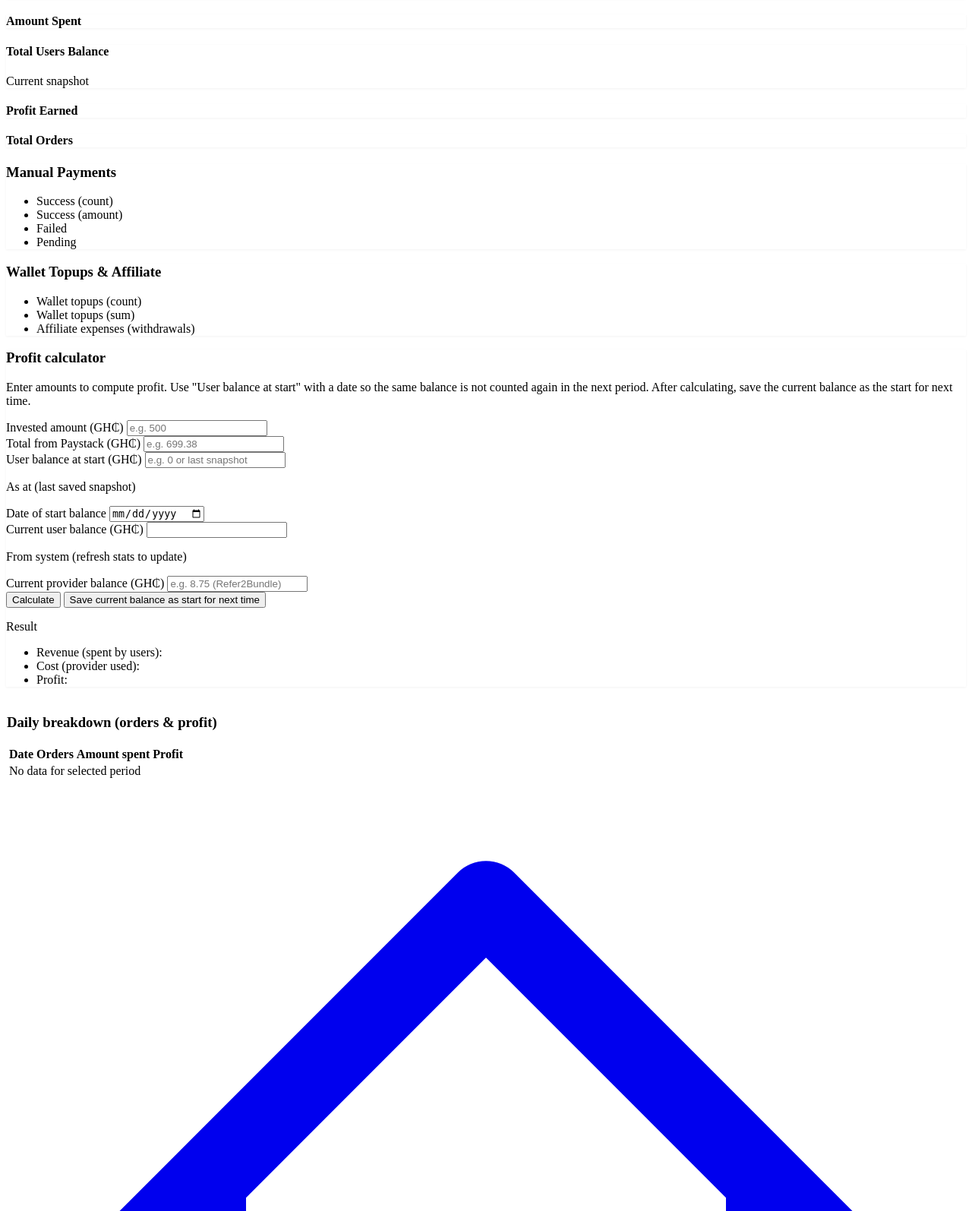
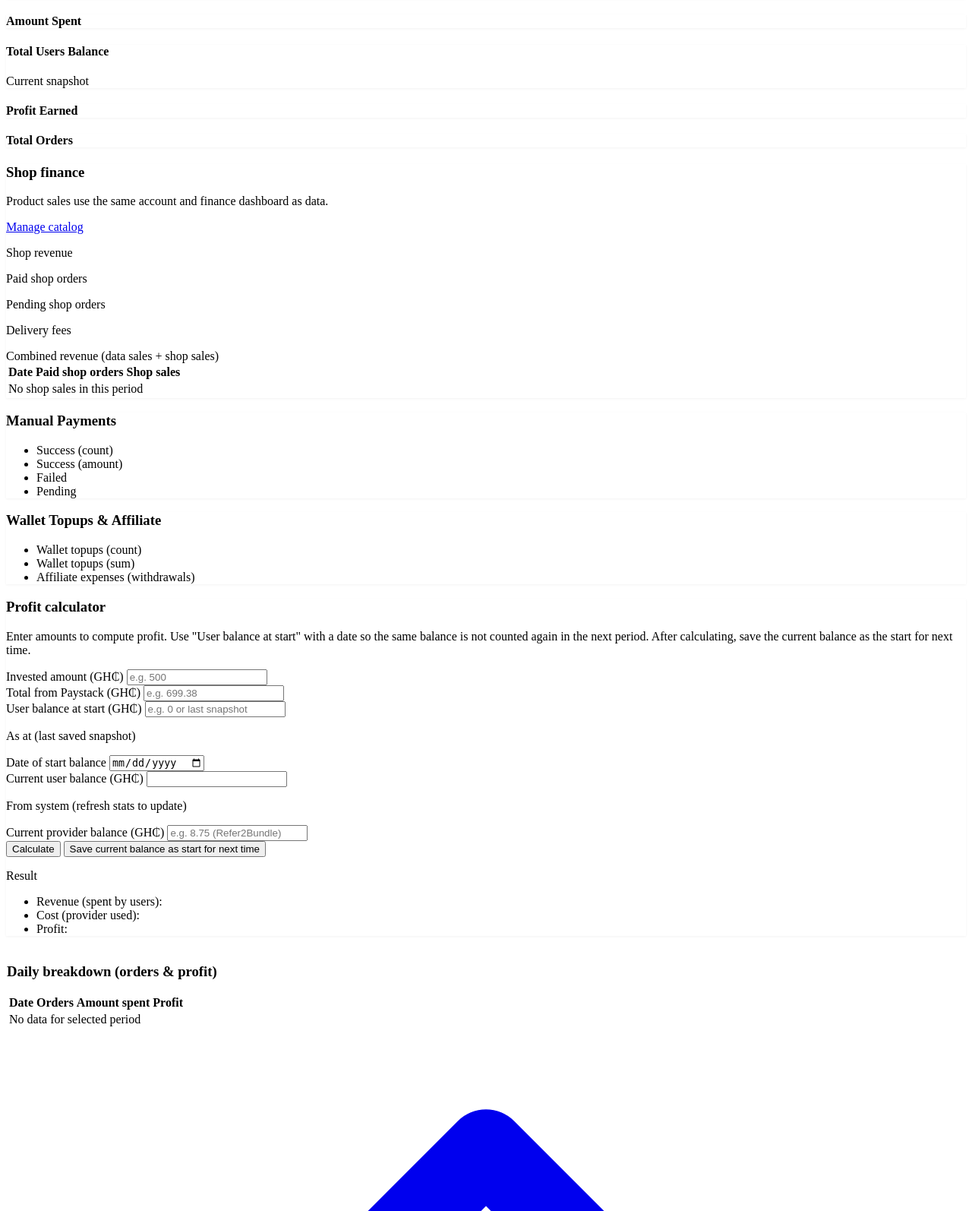
Before and after one commit to Onezsolo/datatem, a Laravel app: page /admin/statistics in a window 1280 px wide. Shown: the part 1849-3443 px from the top of the page at 76% size. Run offline with Laravel 12, Linux system fonts and the light colour scheme; data that the repository does not hold is empty.

Commit message:
feat(admin): show shop revenue in shared finance dashboard

```diff
--- a/resources/views/admin/statistics.blade.php
+++ b/resources/views/admin/statistics.blade.php
@@ -50,6 +50,65 @@
             <div class="admin-card p-6 bg-white shadow-xl border border-slate-200/50">
                 <h4 class="text-slate-400 font-black uppercase tracking-widest text-[10px] mb-2">Total Orders</h4>
                 <p class="text-2xl font-black text-slate-900" x-text="data.total_orders != null ? data.total_orders : 0"></p>
+            </div>
+        </div>
+
+        <!-- Shop finance (same dashboard as data) -->
+        <div class="admin-card p-6 border border-slate-200/50 bg-white mb-10">
+            <div class="flex flex-wrap items-end justify-between gap-3">
+                <div>
+                    <h3 class="text-lg font-black text-slate-900">Shop finance</h3>
+                    <p class="text-xs text-slate-500 mt-1">Product sales use the same account and finance dashboard as data.</p>
+                </div>
+                <a href="{{ route('admin.shop') }}" class="text-sm font-bold text-brand-navy underline underline-offset-4">Manage catalog</a>
+            </div>
+
+            <div class="mt-4 grid grid-cols-2 gap-4 lg:grid-cols-4">
+                <div class="rounded-control border border-line bg-surface-muted p-4">
+                    <p class="text-[10px] font-black uppercase tracking-wider text-muted">Shop revenue</p>
+                    <p class="mt-1 text-xl font-black text-brand-navy" x-text="'GHS ' + Number(data.shop_revenue || 0).toFixed(2)"></p>
+                </div>
+                <div class="rounded-control border border-line bg-surface-muted p-4">
+                    <p class="text-[10px] font-black uppercase tracking-wider text-muted">Paid shop orders</p>
+                    <p class="mt-1 text-xl font-black text-brand-navy" x-text="data.shop_paid_orders || 0"></p>
+                </div>
+                <div class="rounded-control border border-line bg-surface-muted p-4">
+                    <p class="text-[10px] font-black uppercase tracking-wider text-muted">Pending shop orders</p>
+                    <p class="mt-1 text-xl font-black text-brand-navy" x-text="data.shop_pending_orders || 0"></p>
+                </div>
+                <div class="rounded-control border border-line bg-surface-muted p-4">
+                    <p class="text-[10px] font-black uppercase tracking-wider text-muted">Delivery fees</p>
+                    <p class="mt-1 text-xl font-black text-brand-navy" x-text="'GHS ' + Number(data.shop_delivery_fees || 0).toFixed(2)"></p>
+                </div>
+            </div>
+
+            <div class="mt-4 flex flex-wrap items-center justify-between gap-2 rounded-control border border-line bg-surface px-4 py-3">
+                <span class="text-sm font-bold text-brand-navy">Combined revenue (data sales + shop sales)</span>
+                <span class="text-lg font-extrabold text-brand-navy" x-text="'GHS ' + Number(data.combined_revenue || 0).toFixed(2)"></span>
+            </div>
+
+            <div class="mt-6 overflow-x-auto">
+                <table class="w-full text-left">
+                    <thead>
+                        <tr class="border-b border-line bg-surface-muted">
+                            <th class="px-4 py-3 text-xs font-black uppercase tracking-wider text-muted">Date</th>
+                            <th class="px-4 py-3 text-xs font-black uppercase tracking-wider text-muted text-right">Paid shop orders</th>
+                            <th class="px-4 py-3 text-xs font-black uppercase tracking-wider text-muted text-right">Shop sales</th>
+                        </tr>
+                    </thead>
+                    <tbody>
+                        <template x-for="row in (data.shop_daily_breakdown || [])" :key="row.date">
+                            <tr class="border-b border-line">
+                                <td class="px-4 py-3 font-bold text-brand-navy" x-text="row.date"></td>
+                                <td class="px-4 py-3 text-right font-black text-brand-navy" x-text="row.orders_count"></td>
+                                <td class="px-4 py-3 text-right font-bold text-brand-navy" x-text="'GHS ' + Number(row.amount || 0).toFixed(2)"></td>
+                            </tr>
+                        </template>
+                        <tr x-show="!(data.shop_daily_breakdown && data.shop_daily_breakdown.length)">
+                            <td colspan="3" class="px-4 py-8 text-center text-sm font-bold text-muted">No shop sales in this period</td>
+                        </tr>
+                    </tbody>
+                </table>
             </div>
         </div>
 
```
Also changed, not shown: app/Http/Controllers/AdminController.php (+43 -0 lines), tests/Feature/FinanceDashboardTest.php (added, +68 -0 lines).
